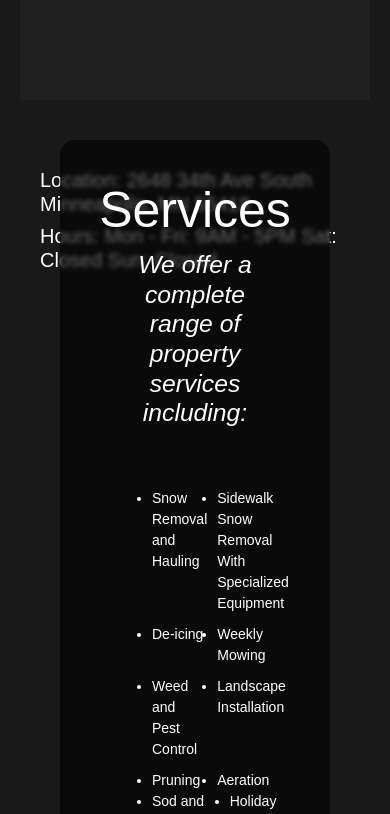
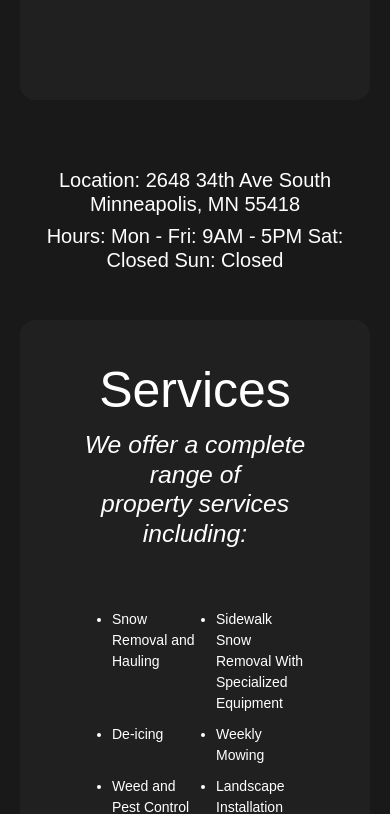
Before and after one commit to MikeAtwood/custom-products, a React (Vite) app: page /info in a window 390 px wide. Shown: the part 1156-1970 px from the top of the page. Built offline with nearby package versions, Linux system fonts and the light colour scheme.

Commit message:
updated media query

```diff
--- a/src/App.css
+++ b/src/App.css
@@ -357,7 +357,7 @@ nav.navbar {
 @media (max-width: 768px) {
   .App {
     display: block;
-    max-width: 100%;
+    max-width: 100vw;
     font-size: 60px;
     overflow-x: hidden;
     background-color: #1a1919;
@@ -370,7 +370,7 @@ nav.navbar {
     background-color: #1a1919 !important;
   }
   .navbar .nav-link {
-    padding-left: 15px;
+    padding-left: 20px;
   }
   .navbar img {
     padding-left: 15px;
@@ -388,12 +388,7 @@ nav.navbar {
     background-color: #1a1919;
     background-image: url('./assets/img/hero2.jpeg');
     max-height: 200px;
-  }
-  .hero-container img {
-    display: none;
-    width: 100%;
-    height: 100%;
-    object-fit: cover;
+    max-width: 100vw;
   }
   .hero-container a {
     font-size: 15px;
@@ -415,16 +410,16 @@ nav.navbar {
     display: contents;
     font-size: 20px;
     margin: 20px;
-
+    text-align: center;
   }
   .about-wrapper {
-    display: flex;
     flex-direction: column;
     justify-content: center;
     align-items: center;
     margin: 20px;
     padding: 20px;
     background-color: rgb(33, 32, 32);
+    border-radius: 15px;
   }
   .about h1 {
     font-size: 40px;
@@ -432,16 +427,23 @@ nav.navbar {
     font-style: oblique;
     font-weight: bold;
   }
+  /*--------------------------------------------------------- SERVICES ---------------------------------------------------------*/
+
   .services {
     position: relative;
-    display:contents;
+    display: block;
     top: 200px;
     font-size: 14px;
+    margin: -40px;
+  }
+
+  .text-container {
+    background-color: rgb(33, 32, 32);
   }
   .services .carousel-img {
     display: none;
   }
-
+  /*--------------------------------------------------------- CONTACT ---------------------------------------------------------*/
   .contact {
     display: contents;
     position: relative;
@@ -453,12 +455,16 @@ nav.navbar {
     position: relative;
     align-items: center;
     top: -100px;
-    right: 20px;
   }
+  .left-content {
+    display: none;
+  }
+  /*--------------------------------------------------------- FOOTER ---------------------------------------------------------*/
   .footer-container {
     position: relative;
     display: contents;
     font-size: 20px;
+    max-width: 100vw;
   }
 
   .footer-underline {
@@ -470,5 +476,6 @@ nav.navbar {
   .footer-line {
     display: contents;
     position: relative;
+    max-width: 100vw;
   }
 }
--- a/src/App.jsx
+++ b/src/App.jsx
@@ -2,7 +2,6 @@ import './App.css'
 import './index.css'
 import 'bootstrap/dist/css/bootstrap.min.css';
 import NavBar from './components/Navbar'
-import Home from './components/Home';
 import Hero from './components/Hero';
 import About from './components/About';
 import Contact from './components/Contact';
@@ -17,7 +16,6 @@ function App() {
   return (
     <div className='App'>
       <NavBar />
-      <Home />
       <Hero />
       <About />
       <Services />
```
